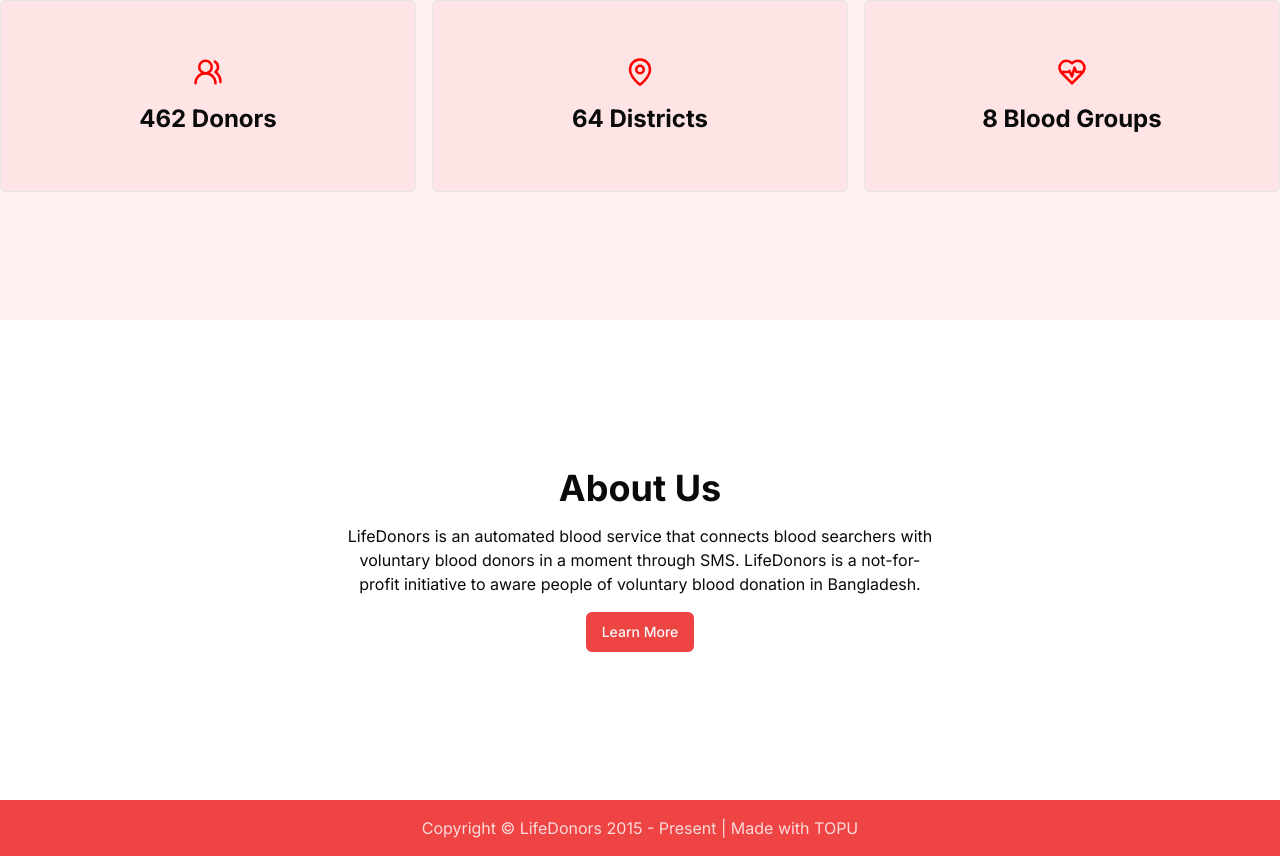
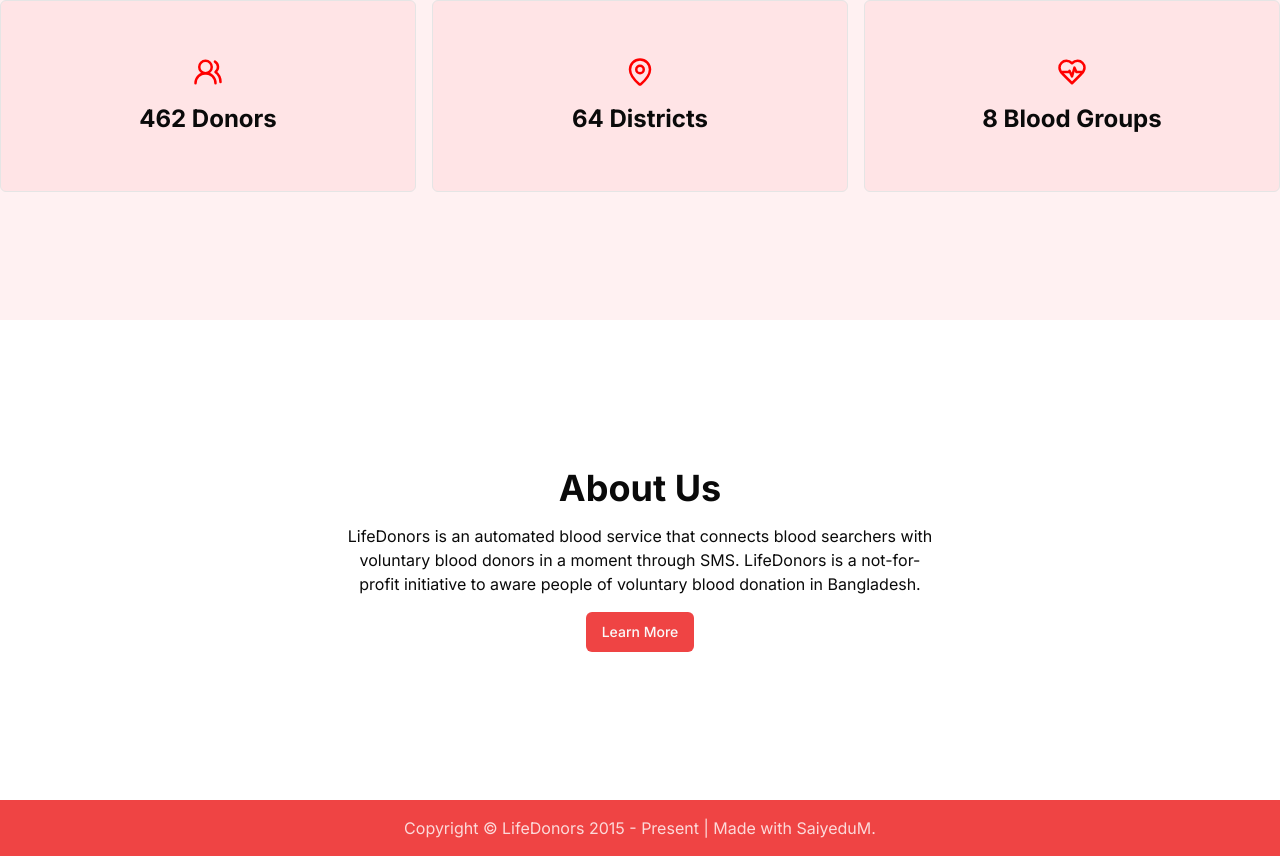
Before and after one commit to SaiyedulMorsalin/Life-Donors-Frontend, a Next.js app: page / in a window 1280 px wide. Shown: the part 1360-2216 px from the top of the page. Built offline with nearby package versions, Linux system fonts and the light colour scheme.

Commit message:
ready to deploy

```diff
--- a/src/components/Footer.tsx
+++ b/src/components/Footer.tsx
@@ -1,7 +1,7 @@
 export default function Footer() {
   return (
     <footer className="bg-destructive py-4 text-center text-sm text-white/80 md:text-base">
-      Copyright © LifeDonors 2015 - Present | Made with TOPU
+      Copyright © LifeDonors 2015 - Present | Made with SaiyeduM.
     </footer>
   );
 }
```
Also changed, not shown: 1 other file (tests, documents, lock files or other folders).
